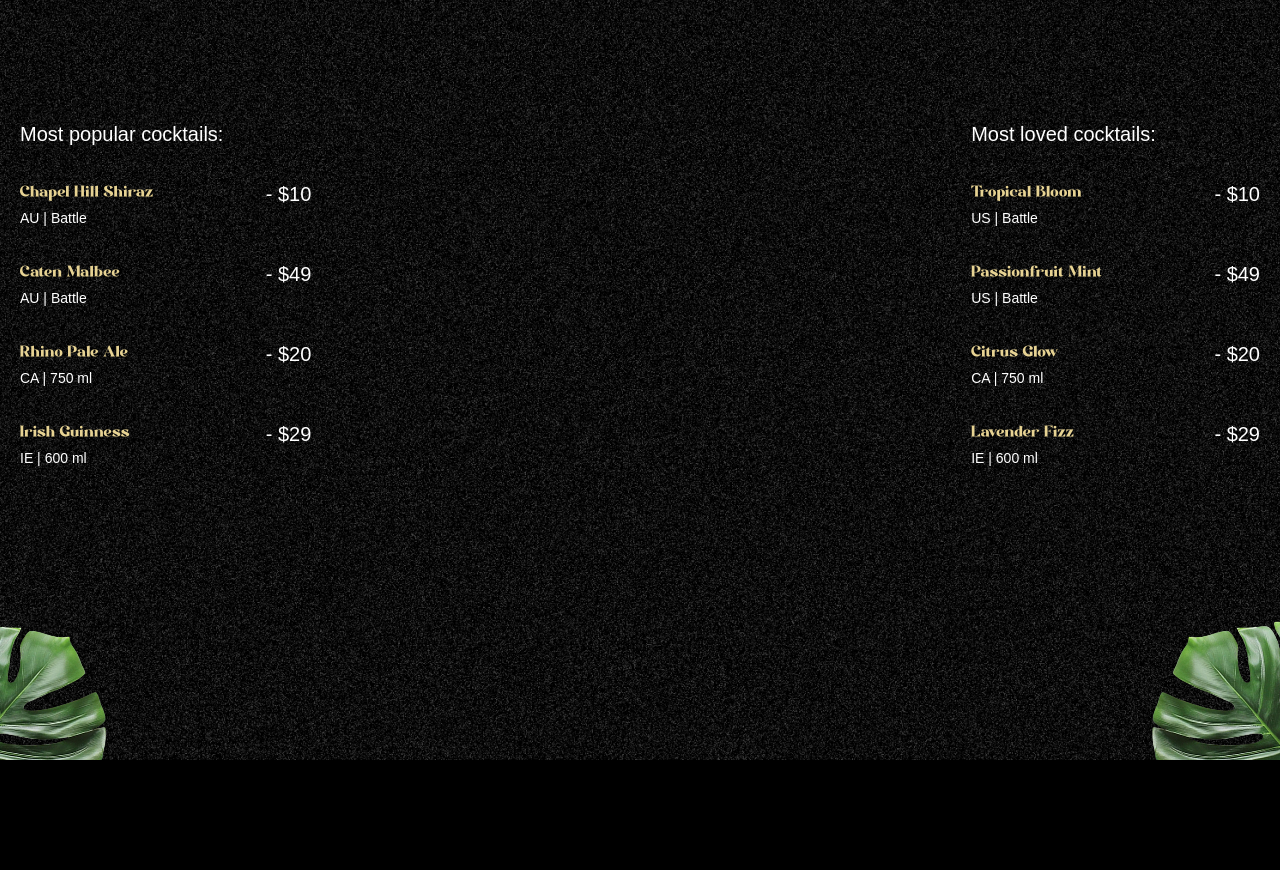
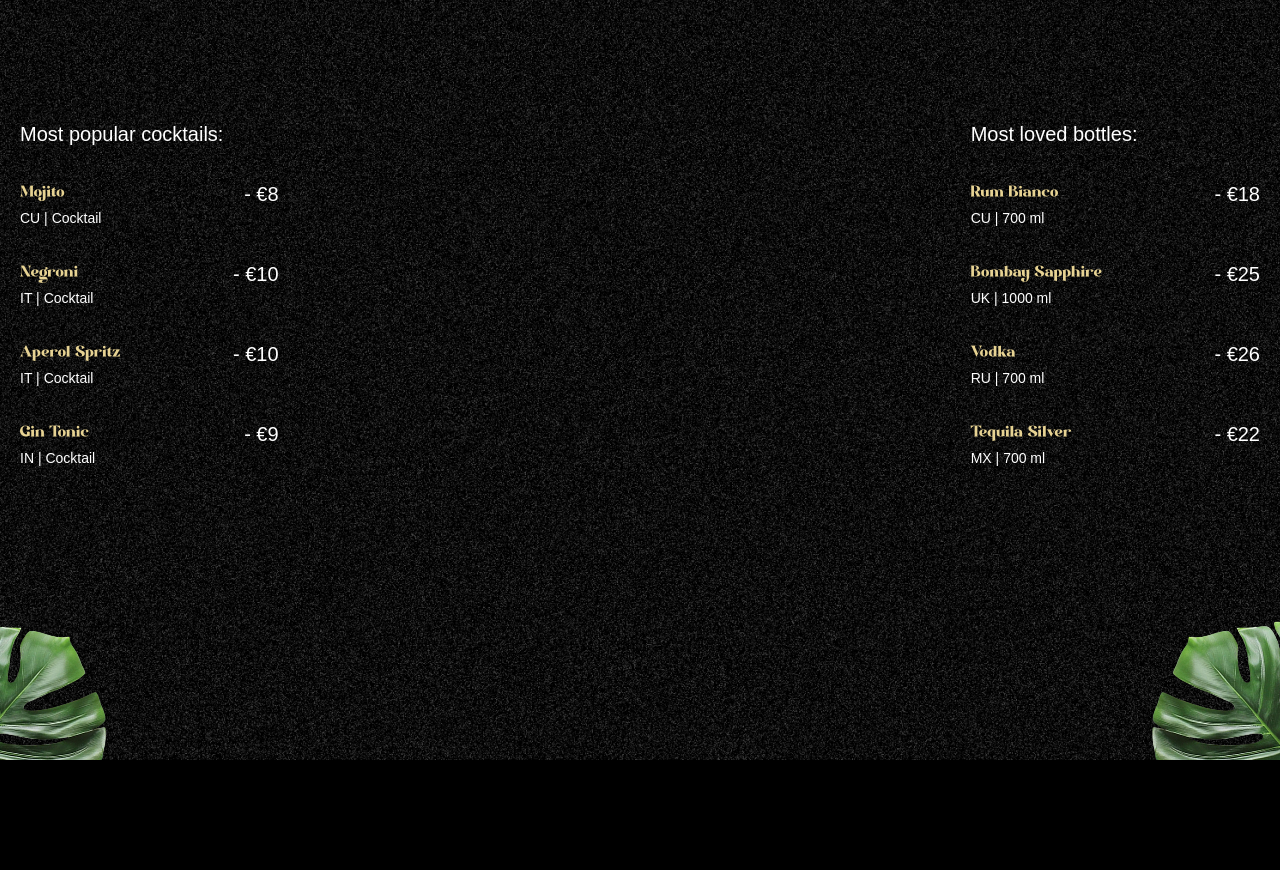
Before and after one commit to AleLoiac/taxi-drink, a React (Vite) app: page / in a window 1280 px wide. Shown: the part 840-1710 px from the top of the page. Built offline with nearby package versions, Linux system fonts and the light colour scheme; a web font is replaced by a local one.

Commit message:
Update drink and bottle lists

```diff
--- a/src/components/Cocktails.jsx
+++ b/src/components/Cocktails.jsx
@@ -1,5 +1,5 @@
 import { useGSAP } from "@gsap/react";
-import { cocktailLists, mockTailLists } from "../constants";
+import { cocktailLists, bottleLists } from "../constants";
 import gsap from "gsap";
 import { useMediaQuery } from "react-responsive";
 
@@ -68,10 +68,10 @@
         </div>
 
         <div className="loved">
-          <h2>Most loved cocktails:</h2>
+          <h2>Most loved bottles:</h2>
 
           <ul>
-            {mockTailLists.map((drink) => (
+            {bottleLists.map((drink) => (
               <li key={drink.name}>
                 <div className="me-28">
                   <h3>{drink.name}</h3>
--- a/src/constants/index.js
+++ b/src/constants/index.js
@@ -19,55 +19,55 @@
 
 const cocktailLists = [
   {
-    name: "Chapel Hill Shiraz",
-    country: "AU",
-    detail: "Battle",
-    price: "$10",
+    name: "Mojito",
+    country: "CU",
+    detail: "Cocktail",
+    price: "€8",
   },
   {
-    name: "Caten Malbee",
-    country: "AU",
-    detail: "Battle",
-    price: "$49",
+    name: "Negroni",
+    country: "IT",
+    detail: "Cocktail",
+    price: "€10",
   },
   {
-    name: "Rhino Pale Ale",
-    country: "CA",
-    detail: "750 ml",
-    price: "$20",
+    name: "Aperol Spritz",
+    country: "IT",
+    detail: "Cocktail",
+    price: "€10",
   },
   {
-    name: "Irish Guinness",
-    country: "IE",
-    detail: "600 ml",
-    price: "$29",
+    name: "Gin Tonic",
+    country: "IN",
+    detail: "Cocktail",
+    price: "€9",
   },
 ];
 
-const mockTailLists = [
+const bottleLists = [
   {
-    name: "Tropical Bloom",
-    country: "US",
-    detail: "Battle",
-    price: "$10",
+    name: "Rum Bianco",
+    country: "CU",
+    detail: "700 ml",
+    price: "€18",
   },
   {
-    name: "Passionfruit Mint",
-    country: "US",
-    detail: "Battle",
-    price: "$49",
+    name: "Bombay Sapphire",
+    country: "UK",
+    detail: "1000 ml",
+    price: "€25",
   },
   {
-    name: "Citrus Glow",
-    country: "CA",
-    detail: "750 ml",
-    price: "$20",
+    name: "Vodka",
+    country: "RU",
+    detail: "700 ml",
+    price: "€26",
   },
   {
-    name: "Lavender Fizz",
-    country: "IE",
-    detail: "600 ml",
-    price: "$29",
+    name: "Tequila Silver",
+    country: "MX",
+    detail: "700 ml",
+    price: "€22",
   },
 ];
 
@@ -172,7 +172,7 @@
 export {
   navLinks,
   cocktailLists,
-  mockTailLists,
+  bottleLists,
   profileLists,
   featureLists,
   goodLists,
```
